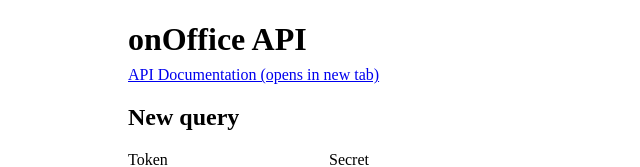
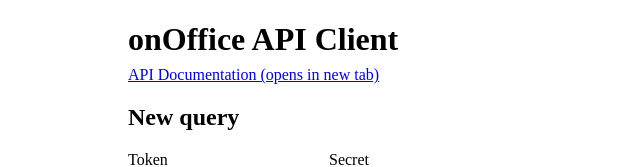
Before and after one commit to onOfficeGmbH/onoffice-api-client, a Vue app: page / in a window 1280 px wide. Shown: the top 167 px of the page, without its empty margins (96-736 px from the left). Built offline with nearby package versions, Linux system fonts and the light colour scheme.

Commit message:
Fix title heading

```diff
--- a/src/App.vue
+++ b/src/App.vue
@@ -4,7 +4,7 @@ import QueryInput from "./components/QueryInput.vue";
 
 <template>
   <main>
-    <h1>onOffice API</h1>
+    <h1>onOffice API Client</h1>
     <a href="https://apidoc.onoffice.de/" target="_blank" rel="noopener">API Documentation (opens in new tab)</a>
     <QueryInput />
   </main>
```
